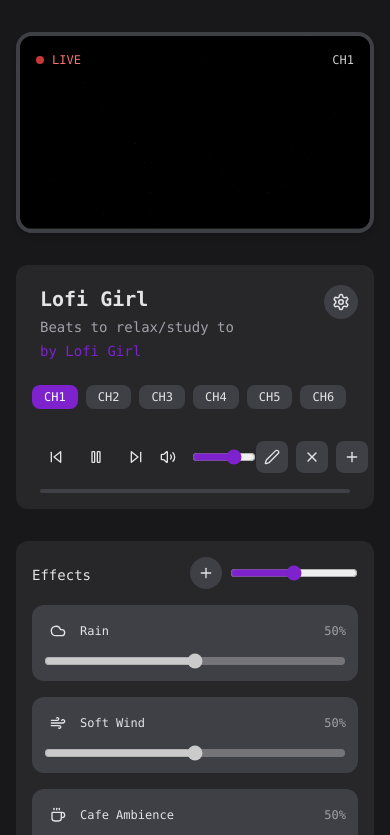
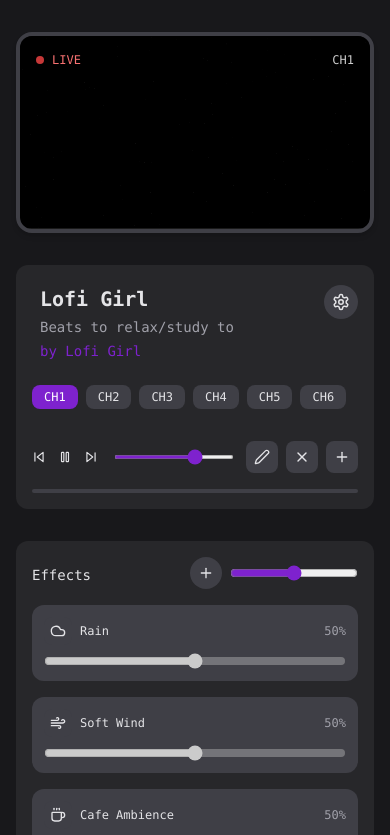
Before and after one commit to shawnphoffman/next-beats, a Next.js app: page / in a window 390 px wide. Shown: the top 835 px of the page. Built offline with nearby package versions, Linux system fonts and the light colour scheme.

Commit message:
fix mobile screen icon sizing

```diff
--- a/app/page.tsx
+++ b/app/page.tsx
@@ -624,7 +624,7 @@
 
             {/* Controls Container */}
             <div className="space-y-4">
-              <div className="flex items-center justify-between px-2">
+              <div className="flex items-center justify-between gap-3">
                 {/* Left Side - Playback Controls */}
                 {mounted && (
                   <PlaybackControls
@@ -638,6 +638,7 @@
 
                 {/* Right Side - Channel Management */}
                 {mounted && (
+                  <div className="flex shrink-0 items-center">
                     <ChannelManagement
                       isAddingChannel={isAddingChannel}
                       setIsAddingChannel={setIsAddingChannel}
@@ -649,11 +650,12 @@
                       handleEditChannel={handleEditChannel}
                       setShowDeleteConfirm={setShowDeleteConfirm}
                     />
+                  </div>
                 )}
               </div>
 
               {/* Progress Bar */}
-              <div className="px-2">
+              <div className="">
                 <div className="h-1 w-full overflow-hidden rounded-full bg-[var(--lofi-card-hover)]">
                   <div
                     className="h-full bg-[var(--lofi-accent)] transition-all duration-300"
--- a/components/PlaybackControls.tsx
+++ b/components/PlaybackControls.tsx
@@ -24,51 +24,55 @@
   setVolume,
   changeChannel,
 }) => (
-  <div className="flex items-center justify-between">
+  <div className="flex w-full items-center justify-between gap-2">
     {/* Left Side - Playback Controls */}
-    <div className="flex items-center space-x-2">
+    <div className="flex shrink-0 items-center space-x-1">
       <button
         onClick={() => changeChannel('prev')}
-        className="rounded-[var(--lofi-button-radius)] p-2 text-[var(--lofi-text-primary)] shadow-[var(--lofi-card-shadow)] hover:bg-[var(--lofi-card-hover)]"
+        className="rounded-[var(--lofi-button-radius)] pl-0 pr-1 py-1.5 text-[var(--lofi-text-primary)] shadow-[var(--lofi-card-shadow)] hover:bg-[var(--lofi-card-hover)] sm:px-2"
       >
-        <SkipBack size={16} />
+        <SkipBack size={14} className="sm:h-4 sm:w-4" />
       </button>
       <button
         onClick={() => setIsPlaying(!isPlaying)}
-        className="rounded-[var(--lofi-button-radius)] p-2 text-[var(--lofi-text-primary)] shadow-[var(--lofi-card-shadow)] hover:bg-[var(--lofi-card-hover)]"
+        className="rounded-[var(--lofi-button-radius)] px-1 py-1.5 text-[var(--lofi-text-primary)] shadow-[var(--lofi-card-shadow)] hover:bg-[var(--lofi-card-hover)] sm:p-2"
       >
-        {isPlaying ? <Pause size={16} /> : <Play size={16} />}
+        {isPlaying ? (
+          <Pause size={14} className="sm:h-4 sm:w-4" />
+        ) : (
+          <Play size={14} className="sm:h-4 sm:w-4" />
+        )}
       </button>
       <button
         onClick={() => changeChannel('next')}
-        className="rounded-[var(--lofi-button-radius)] p-2 text-[var(--lofi-text-primary)] shadow-[var(--lofi-card-shadow)] hover:bg-[var(--lofi-card-hover)]"
+        className="rounded-[var(--lofi-button-radius)] px-1 py-1.5 text-[var(--lofi-text-primary)] shadow-[var(--lofi-card-shadow)] hover:bg-[var(--lofi-card-hover)] sm:p-2"
       >
-        <SkipForward size={16} />
+        <SkipForward size={14} className="sm:h-4 sm:w-4" />
       </button>
     </div>
 
     {/* Right Side - Volume Control */}
-    <div className="flex items-center space-x-2">
+    <div className="flex min-w-[90px] items-center space-x-1 sm:min-w-[110px] sm:space-x-2">
       <button
-        onClick={() => setVolume(volume === 0 ? 0.7 : 0)}
-        className="rounded-[var(--lofi-button-radius)] p-2 text-[var(--lofi-text-primary)] shadow-[var(--lofi-card-shadow)] hover:bg-[var(--lofi-card-hover)]"
+        onClick={() => setVolume(volume === 0 ? 1 : 0)}
+        className="hidden sm:block rounded-[var(--lofi-button-radius)] px-1 py-1.5 text-[var(--lofi-text-primary)] shadow-[var(--lofi-card-shadow)] hover:bg-[var(--lofi-card-hover)] sm:p-2"
       >
         {volume === 0 ? (
-          <VolumeX size={16} />
+          <VolumeX size={14} className="sm:h-4 sm:w-4" />
         ) : volume < 0.5 ? (
-          <Volume1 size={16} />
+          <Volume1 size={14} className="sm:h-4 sm:w-4" />
         ) : (
-          <Volume2 size={16} />
+          <Volume2 size={14} className="sm:h-4 sm:w-4" />
         )}
       </button>
       <input
         type="range"
         min={0}
         max={1}
-        step={0.01}
+        step={0.1}
         value={volume}
         onChange={(e) => setVolume(parseFloat(e.target.value))}
-        className="w-16 accent-[var(--lofi-accent)]"
+        className="h-1 w-full cursor-pointer accent-[var(--lofi-accent)] rounded-lg bg-[var(--lofi-card-hover)]"
       />
     </div>
   </div>
```
Lines whose indentation alone changed are shown as unchanged.
